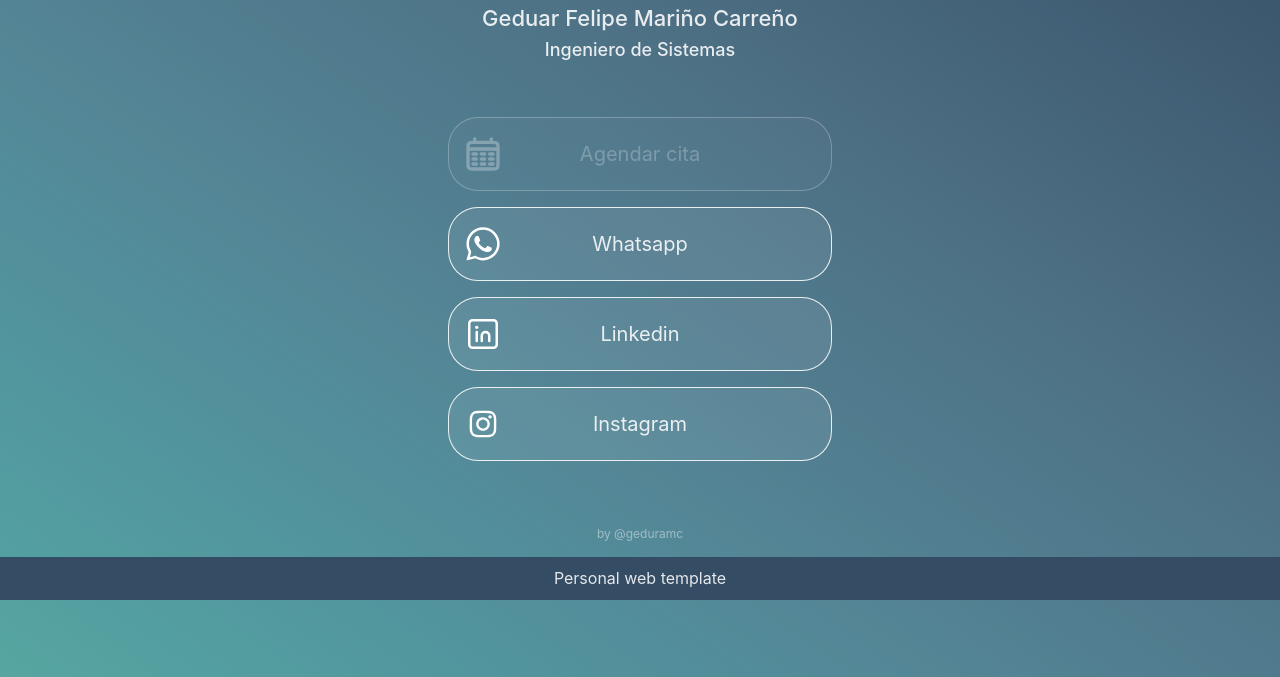
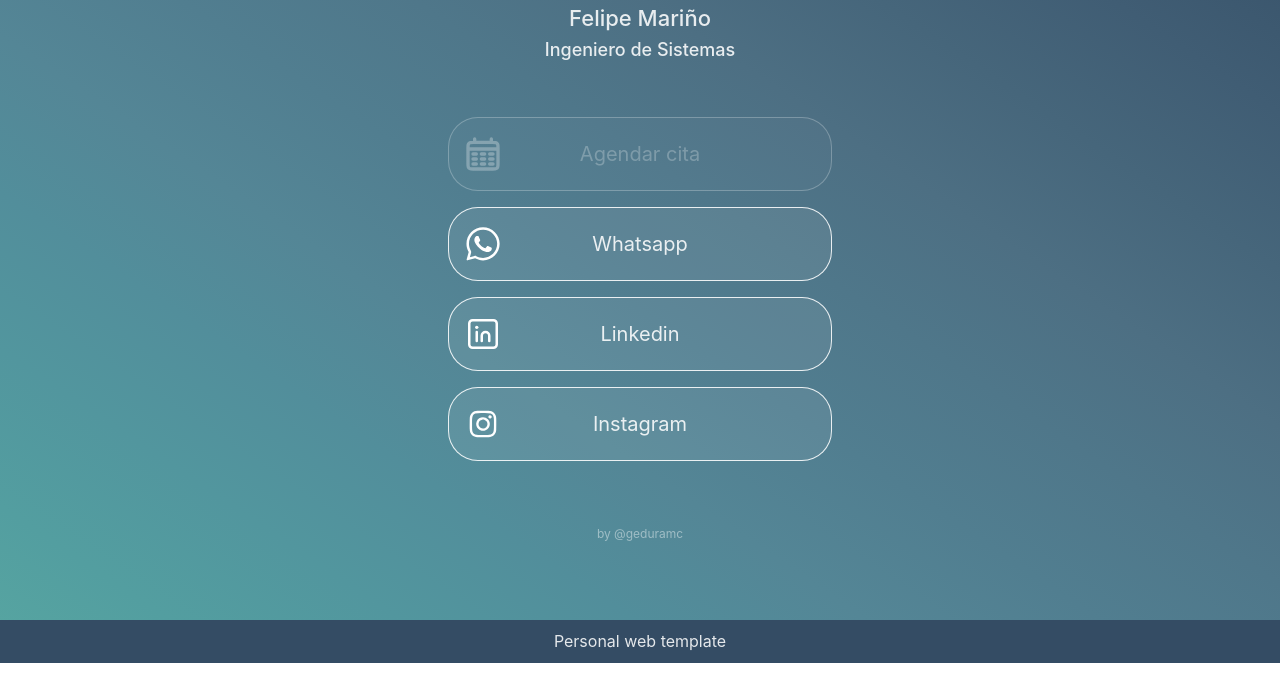
Before and after one commit to geduramc/personal-web, a website built with Vite: page index.html in a window 1280 px wide. Shown: the part 200-877 px from the top of the page. Built offline with nearby package versions, Linux system fonts and the light colour scheme.

Commit message:
feat: add profile section to config json

```diff
--- a/index.html
+++ b/index.html
@@ -10,13 +10,7 @@
   </head>
   <body>
     <div id="app">
-      <div class="row">
-        <div class="col-md-12 profile-content text-center">
-          <img src="https://res.cloudinary.com/geduramc/image/upload/s--JZga_vDc--/v1716003537/geduramc/geduramc.png" class="profile" alt="profile-image">
-          <h1>Geduar Felipe Mariño Carreño</h1>
-          <h2>Ingeniero de Sistemas</h2>
-        </div>
-      </div>
+      <div class="row row-profile"></div>
       <div class="row">
         <div class="col-md-12 footer text-center">
           <a href="https://geduramc.com" target="_blank">by @geduramc</a>
--- a/public/config.json
+++ b/public/config.json
@@ -1,4 +1,12 @@
 {
+  "general": {
+    "tab-title": "Personal web template"
+  },
+  "profile": {
+    "title": "Felipe Mariño",
+    "subtitle": "Ingeniero de Sistemas",
+    "photo": "https://res.cloudinary.com/geduramc/image/upload/s--JZga_vDc--/v1716003537/geduramc/geduramc.png"
+  },
   "links": [
     {
       "text": "Agendar cita",
--- a/src/assets/style.css
+++ b/src/assets/style.css
@@ -27,9 +27,8 @@
 }
 
 body {
-  height: 100vh;
+  overflow-x: hidden;
   background-image: linear-gradient(to right top, #57a6a1, #539ea0, #52969e, #528e9b, #548696, #517e90, #4f778a, #4d6f83, #46667b, #405d74, #3a556c, #344c64);
-  overflow-y: hidden;
 }
 
 h1 {
@@ -95,7 +94,7 @@
 }
 
 .template-annotation {
-  position: absolute;
+  position: relative;
   bottom: 0;
   width: 100vw;
   background-color: #344c64;
--- a/src/main.js
+++ b/src/main.js
@@ -1,6 +1,31 @@
 import './assets/style.css'
 import * as config from '../public/config.json'
 
+const configProfile = () => {
+  const div = document.createElement('div')
+  div.classList.add('col-md-12')
+  div.classList.add('profile-content')
+  div.classList.add('text-center')
+
+  const img = document.createElement('img')
+  img.classList.add('profile')
+  img.alt = 'profile-image'
+  img.src = config.profile.photo
+
+  const h1 = document.createElement('h1')
+  h1.innerText = config.profile.title
+
+  const h2 = document.createElement('h2')
+  h2.innerText = config.profile.subtitle
+
+  div.appendChild(img)
+  div.appendChild(h1)
+  div.appendChild(h2)
+
+  document.querySelector('.row-profile').appendChild(div)
+}
+
+const configLinks = () => {
   config.links.forEach(item => {
     const div = document.createElement('div')
     div.classList.add('col-md-12')
@@ -29,3 +54,8 @@
 
     document.querySelector('.row').appendChild(div)
   })
+}
+
+document.title = config.general['tab-title']
+configProfile()
+configLinks()
```
Lines whose indentation alone changed are shown as unchanged.
